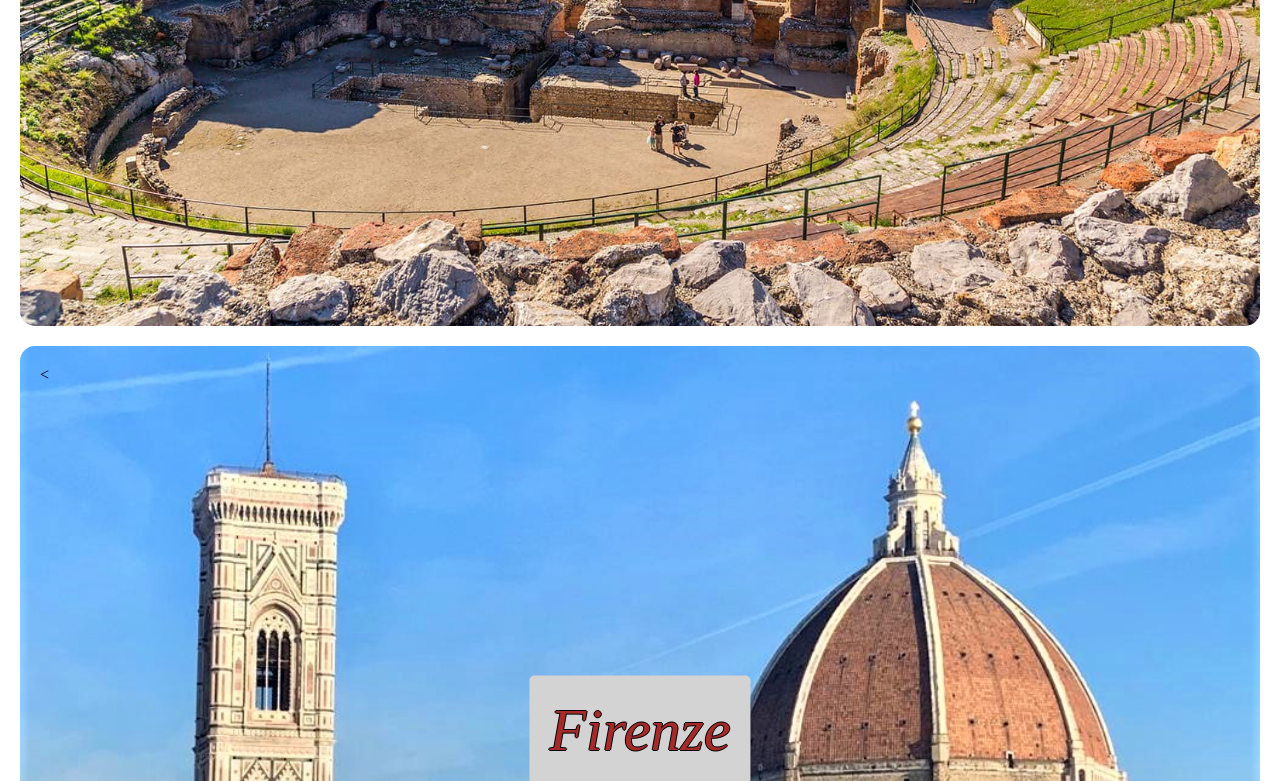
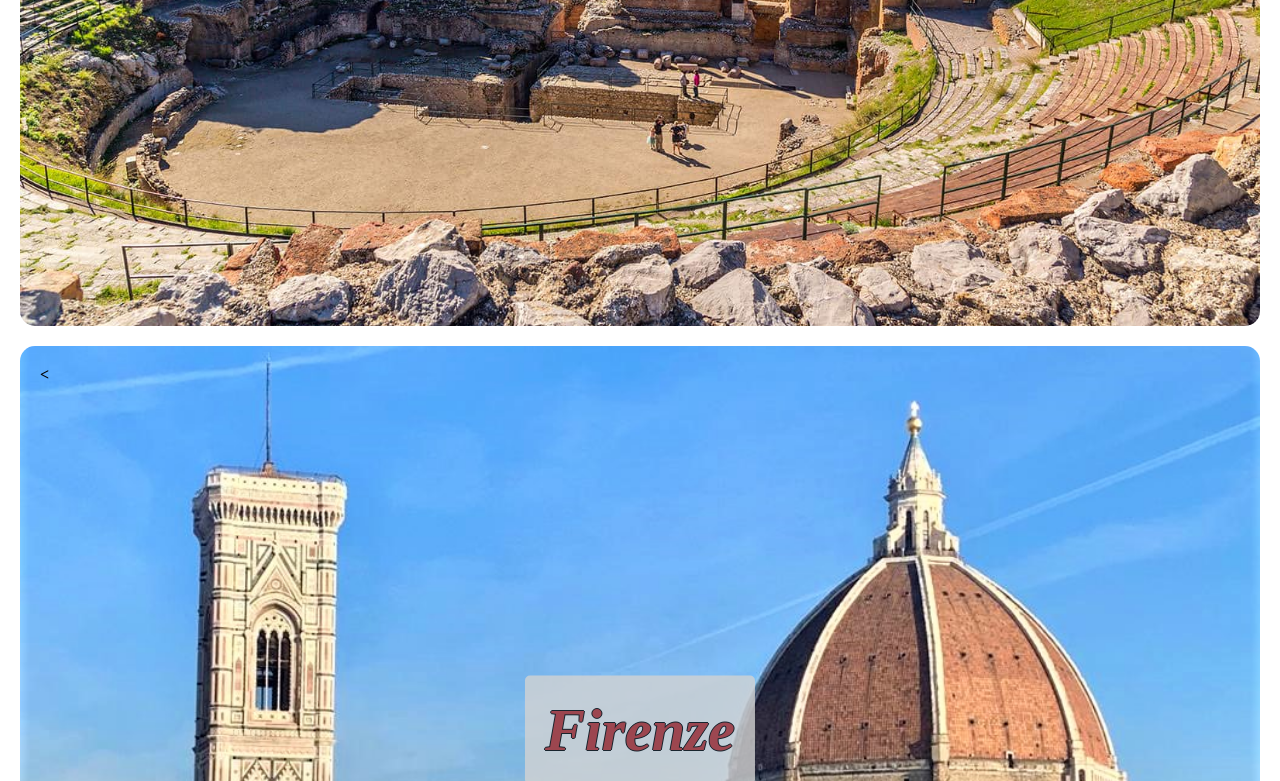
Before and after one commit to SachaOldhill/htmlcss-airbnb, a plain HTML site: page index.html in a window 1280 px wide. Shown: the part 462-1243 px from the top of the page. Drawn offline with Linux system fonts and the light colour scheme.

Commit message:
bold+opacity

```diff
--- a/css/master.css
+++ b/css/master.css
@@ -2,6 +2,7 @@
   box-sizing: border-box;
   margin: 0;
   padding: 0;
+  font-weight: bold;
 }
 .container{
 padding: 0 20px;
@@ -39,14 +40,17 @@ padding: 0 20px;
   left: 50%;
   transform: translate(-50%, -50%);
   text-decoration: none;
+  opacity: 0.8;
 }
 .taormina{
   color: blue;
   background-color: lightblue;
+
 }
 .firenze{
   color: brown;
   background-color: lightgrey;
+
 }
 .roma{
   color: red;
```
